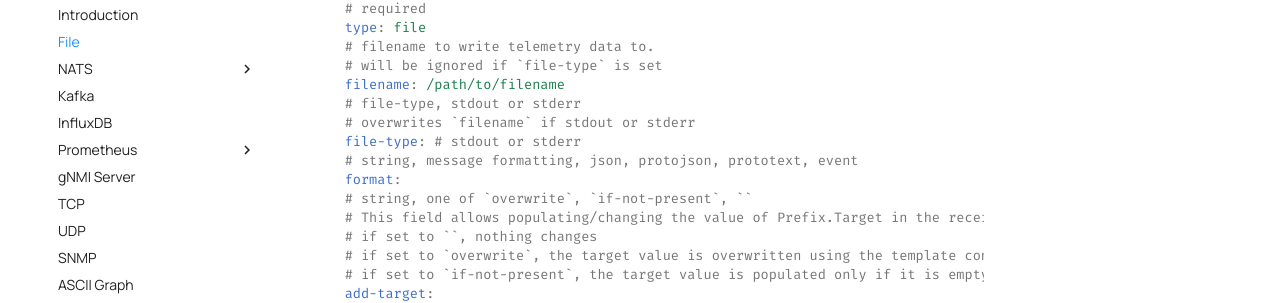
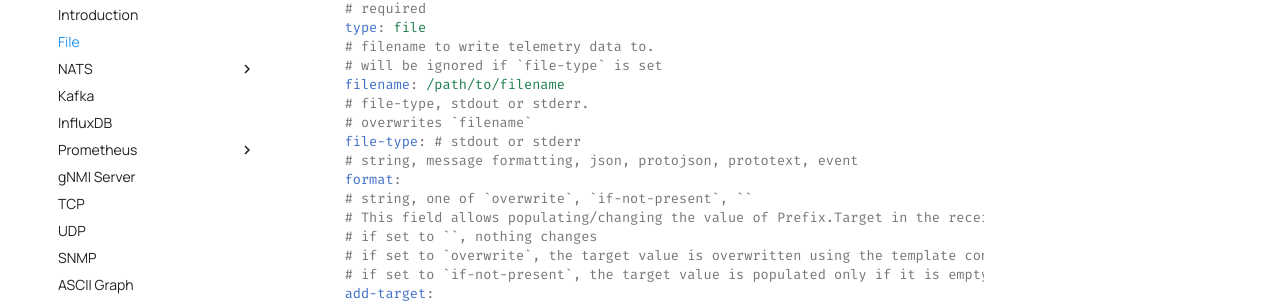
Before and after one commit to openconfig/gnmic, an MkDocs documentation site: the page built from docs/user_guide/outputs/file_output.md, in a window 1280 px wide and 900 px high. Shown: the part 386-689 px from the top of the window. Built offline with MkDocs 1.6.1 and Material for MkDocs 9.7.7, drawn with Linux system fonts in a browser that asks for light colours; comment, search, counter and statistics services are not loaded.

Commit message:
update docs

```diff
--- a/docs/user_guide/outputs/file_output.md
+++ b/docs/user_guide/outputs/file_output.md
@@ -10,8 +10,8 @@
     # filename to write telemetry data to.
     # will be ignored if `file-type` is set
     filename: /path/to/filename
-    # file-type, stdout or stderr
-    # overwrites `filename` if stdout or stderr
+    # file-type, stdout or stderr.
+    # overwrites `filename`
     file-type: # stdout or stderr
     # string, message formatting, json, protojson, prototext, event
     format:
```
